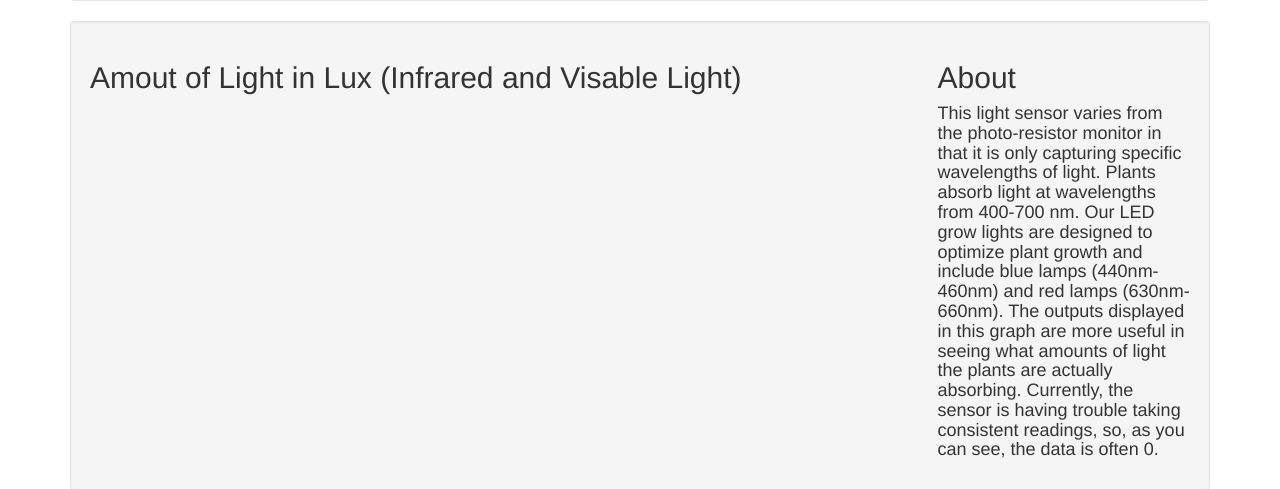
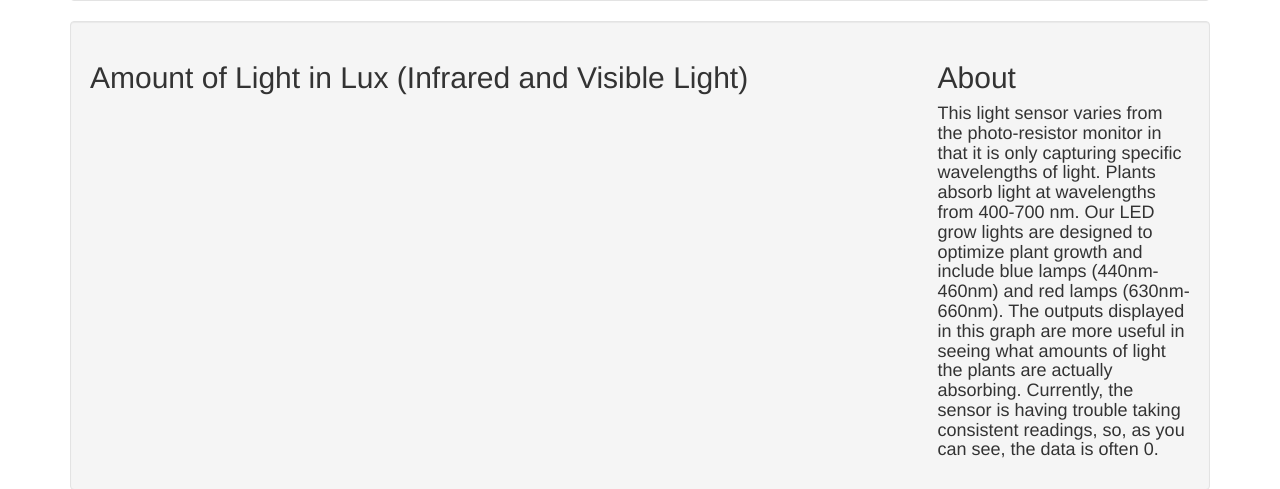
Before and after one commit to jpk0727/growApp, a Django app: template apps/base/templates/base/monitor.html in a window 1280 px wide. Shown: the part 1899-2388 px from the top of the page. Run offline with Django 3.2, Linux system fonts and the light colour scheme; the template is opened without the code that fills it: values that come from a table or form of the project are taken from there, others are empty; style sheets or scripts are compiled from the project's sources; parts of the project's set-up code (start-up, migrations or seed data) failed here and were passed over; some libraries are stand-ins or nearby versions.

Commit message:
fixed spelling errors

```diff
--- a/apps/base/templates/base/control.html
+++ b/apps/base/templates/base/control.html
@@ -3,7 +3,7 @@
 {% load bootstrap3 %}
 <div class="jumbotron">
     <h1> Controller </h1>
-    <h4> This page has te ability to change what is going on in the growing environment. Please don't submit any changes unless you are authorized. </h4>
+    <h4> This page has the ability to change what's going on in the growing environment. Please don't submit any changes unless you are authorized. </h4>
     <h5> Humidity: The fan controlls the humidity, changing the value will adjust how the fan behaves </h5>
     <h5> Watering: Changing the water values changes the amount of time each row is watered for during each watering cycle </h5>
 
--- a/apps/base/templates/base/monitor.html
+++ b/apps/base/templates/base/monitor.html
@@ -96,7 +96,7 @@
     <div class "container">
         <div class="row">
             <div class="col-lg-9">
-                <h2>Amout of Light in Lux (Infrared and Visable Light)</h2>
+                <h2>Amount of Light in Lux (Infrared and Visible Light)</h2>
                 {{ line_chart4.as_html }}
             </div>
             <div class="col-lg-3">
```
